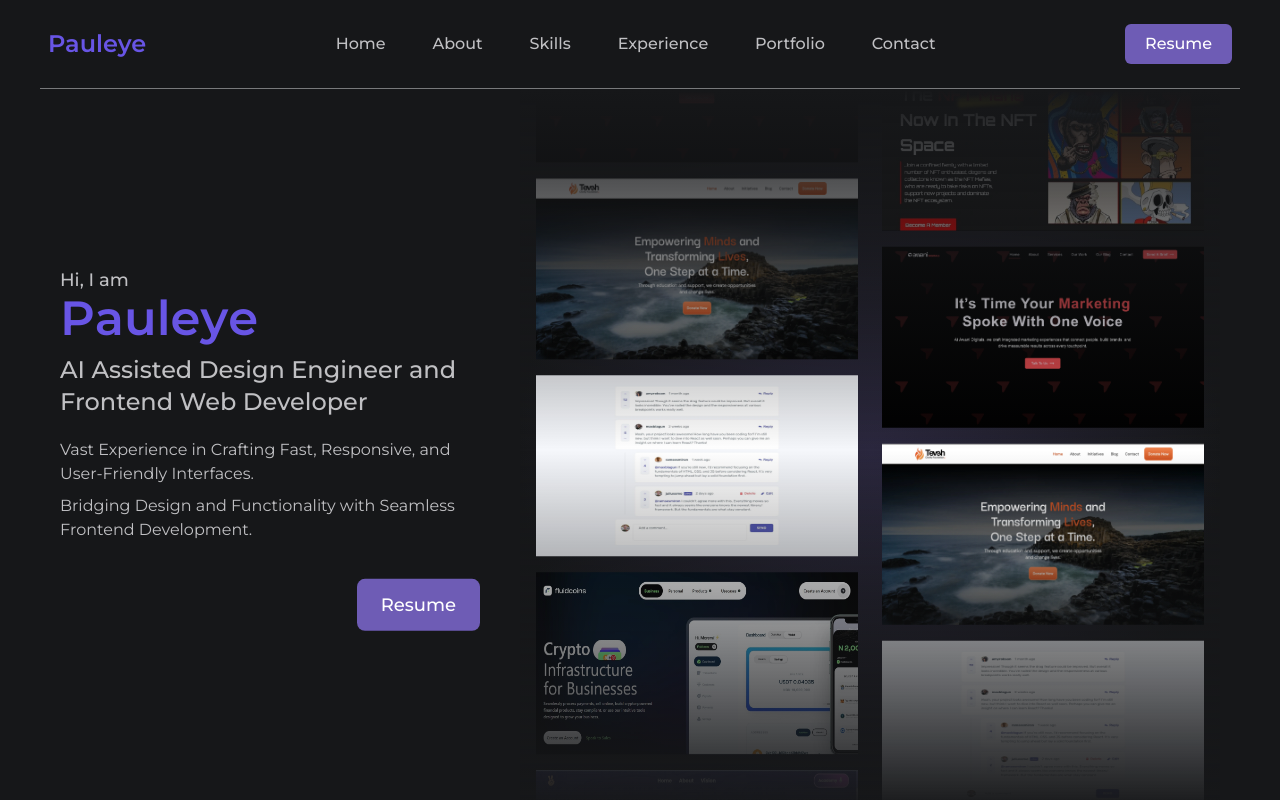
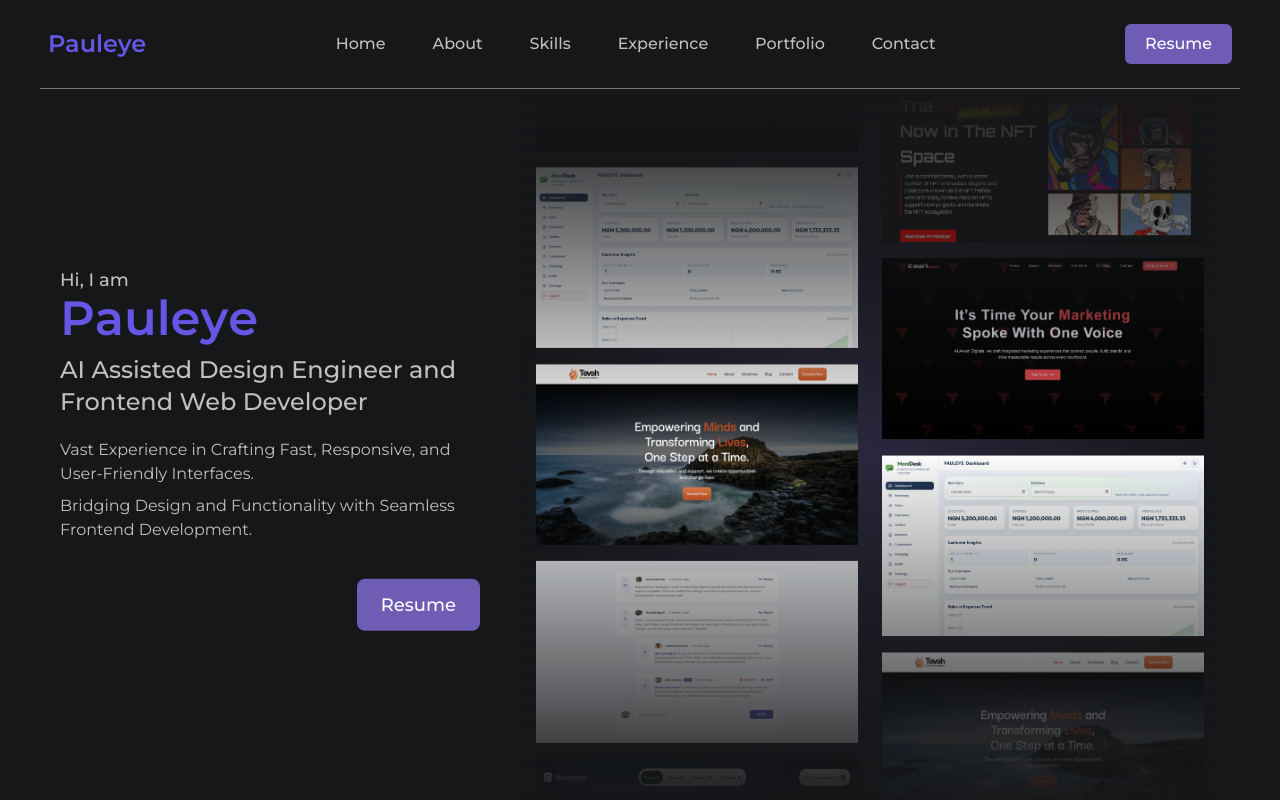
Before and after one commit to Pauleye12/portfolioV2, a React (Vite) app: page / in a window 1280 px wide. Shown: the top 800 px of the page. Built offline with nearby package versions, Linux system fonts and the light colour scheme.

Commit message:
feat: add monidesk project to SwiperScroll component data

```diff
--- a/src/components/SwiperScroll.jsx
+++ b/src/components/SwiperScroll.jsx
@@ -49,6 +49,10 @@ const images = [
   {
     img: "awani1",
     url: "https://www.awanidigitals.com/",
+  },
+  {
+    img: "monidesk",
+    url: "https://monidesk-frontend.onrender.com/",
   },
   {
     img: "Tevah",
```
